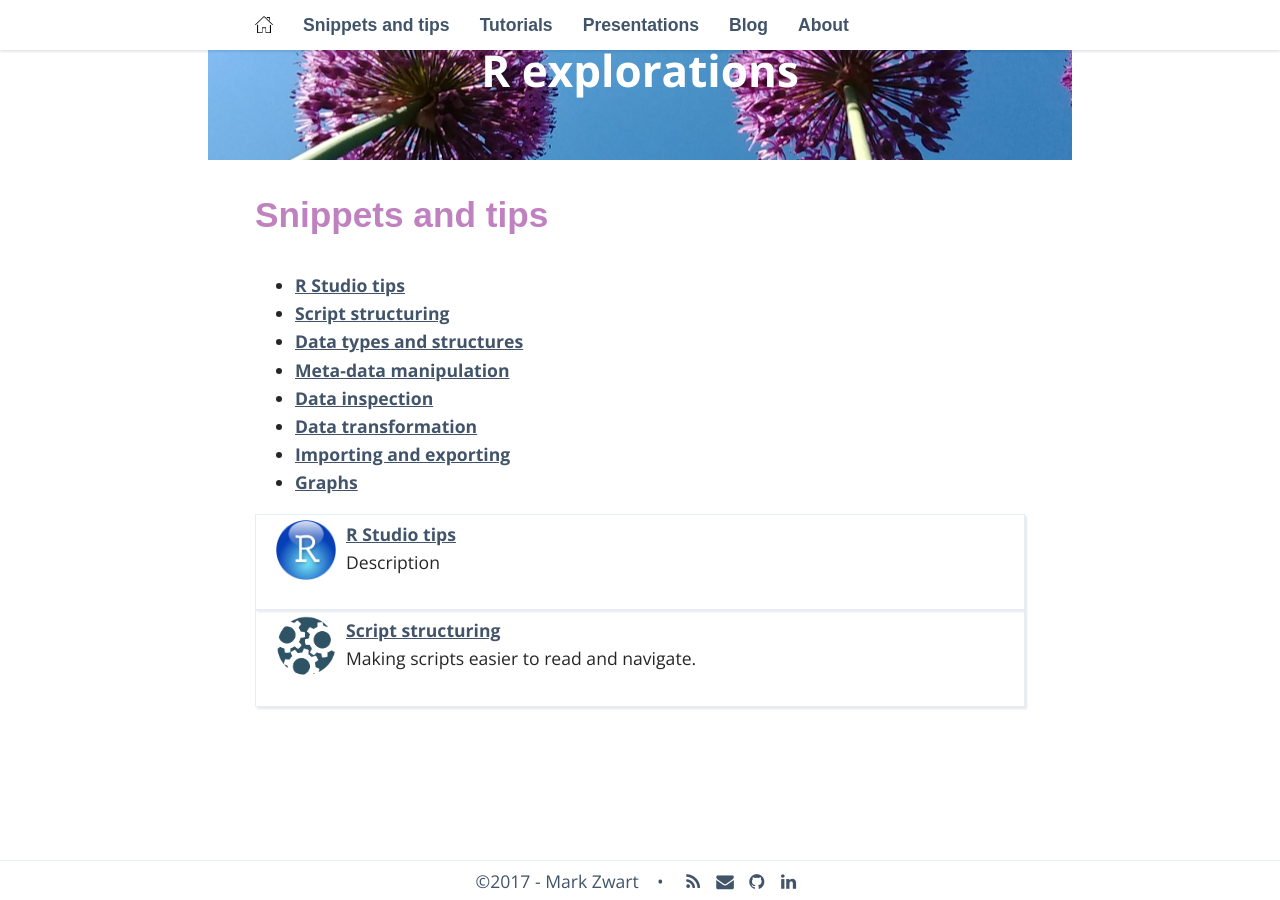
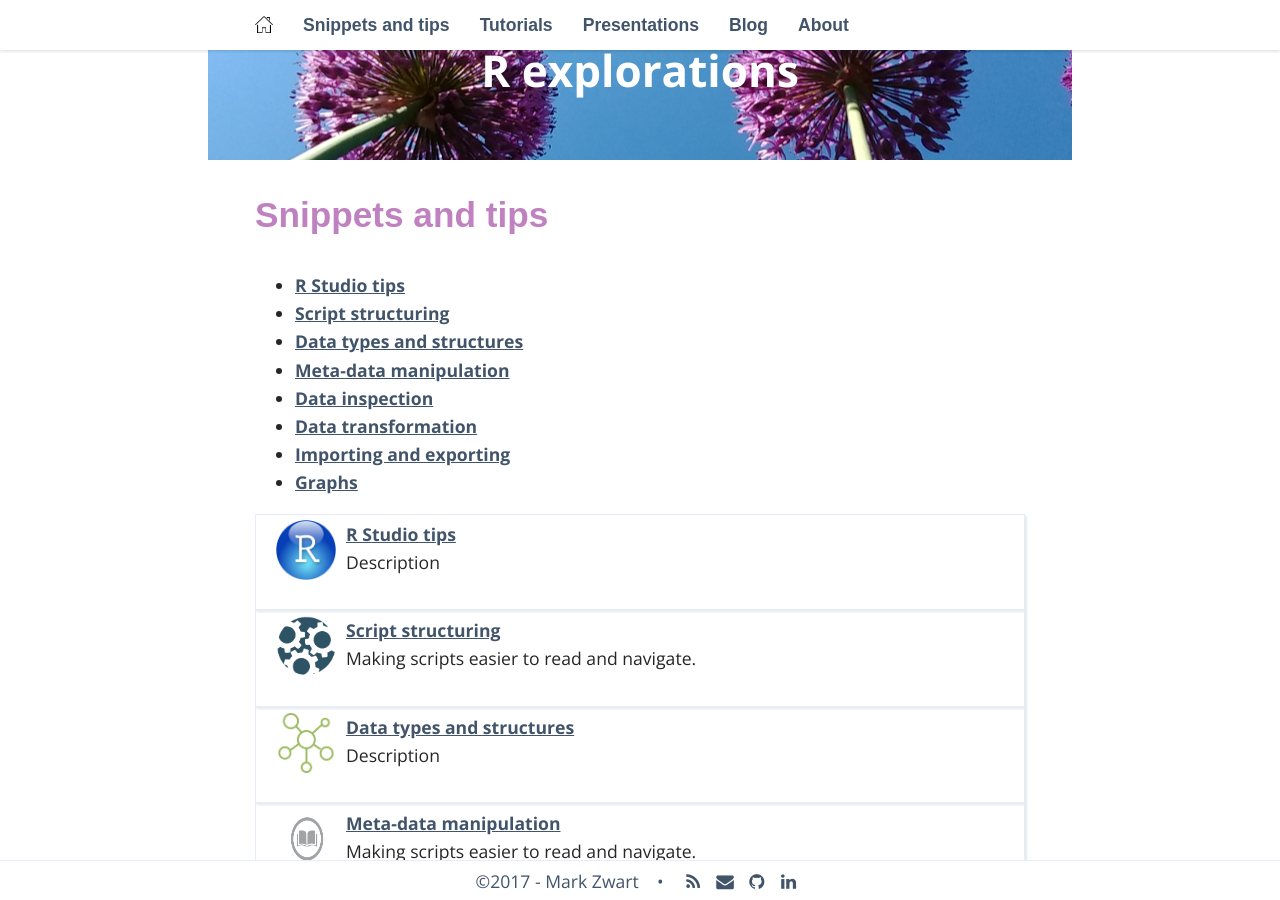
Before and after one commit to mark-me/mark-me.github.io, a Jekyll site: the page built from _pages/01-snippets-and-tips.md, in a window 1280 px wide and 900 px high, scrolled down 70 px. Built offline with Jekyll 4.4.1, drawn with Linux system fonts in a browser that asks for light colours; nearby versions of some CDN libraries; some web fonts are replaced; comment, search, counter and statistics services are not loaded.

Commit message:
Changing snippet index

```diff
--- a/_pages/01-snippets-and-tips.md
+++ b/_pages/01-snippets-and-tips.md
@@ -27,3 +27,17 @@
 Making scripts easier to read and navigate.
 <br><br>
 </div>
+
+<div class="boxed">
+<img src="/_pages/snippets-and-tips/data-types.png" alt="Image text" style="margin: 0px 10px" width="60" height="60" align="left"/>
+<a href="/data-types/">Data types and structures</a><br>
+Description
+<br><br>
+</div>
+
+<div class="boxed">
+<img src="/_pages/snippets-and-tips/meta-data.png" alt="Image text" style="margin: 0px 10px" width="60" height="60" align="left"/>
+<a href="/meta-data-manipulation/">Meta-data manipulation</a><br>
+Making scripts easier to read and navigate.
+<br><br>
+</div>
```
Also changed, not shown: _pages/snippets-and-tips/data-types.png (added), _pages/snippets-and-tips/script.png (added).
